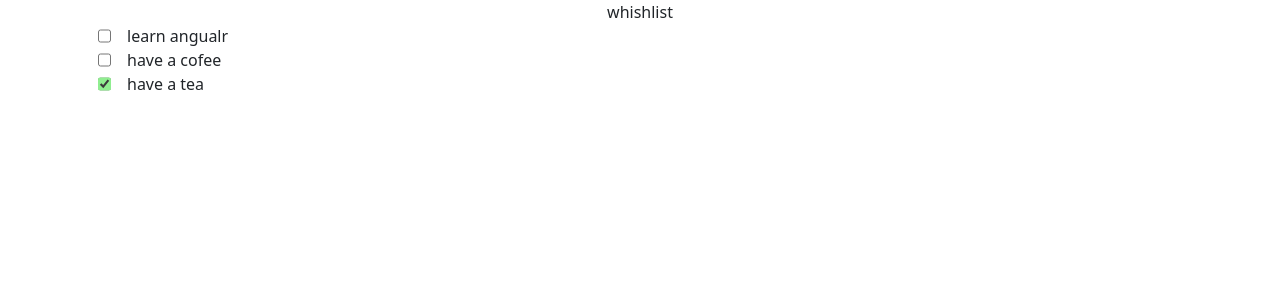
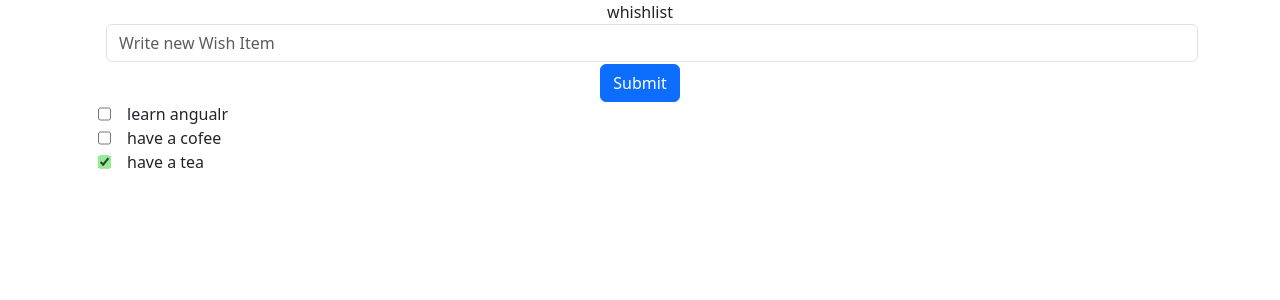
Before and after one commit to Roman123-game/whishlist, an Angular app: page / in a window 1280 px wide. Shown: the top 300 px of the page. Built offline with nearby package versions, Linux system fonts and the light colour scheme.

Commit message:
update app.component.html

```diff
--- a/src/app/app.component.html
+++ b/src/app/app.component.html
@@ -2,6 +2,12 @@
   <div>{{title}}</div>
 
   <form>
+    <div class="form-check">
+      <input class="form-control" type="text" placeholder="Write new Wish Item">
+   </div>
+  <button type="submit" class="btn btn-primary">Submit</button>
+
+
   <div *ngIf="items.length ===0;  else showItems">
     No items to display
   </div>
```
